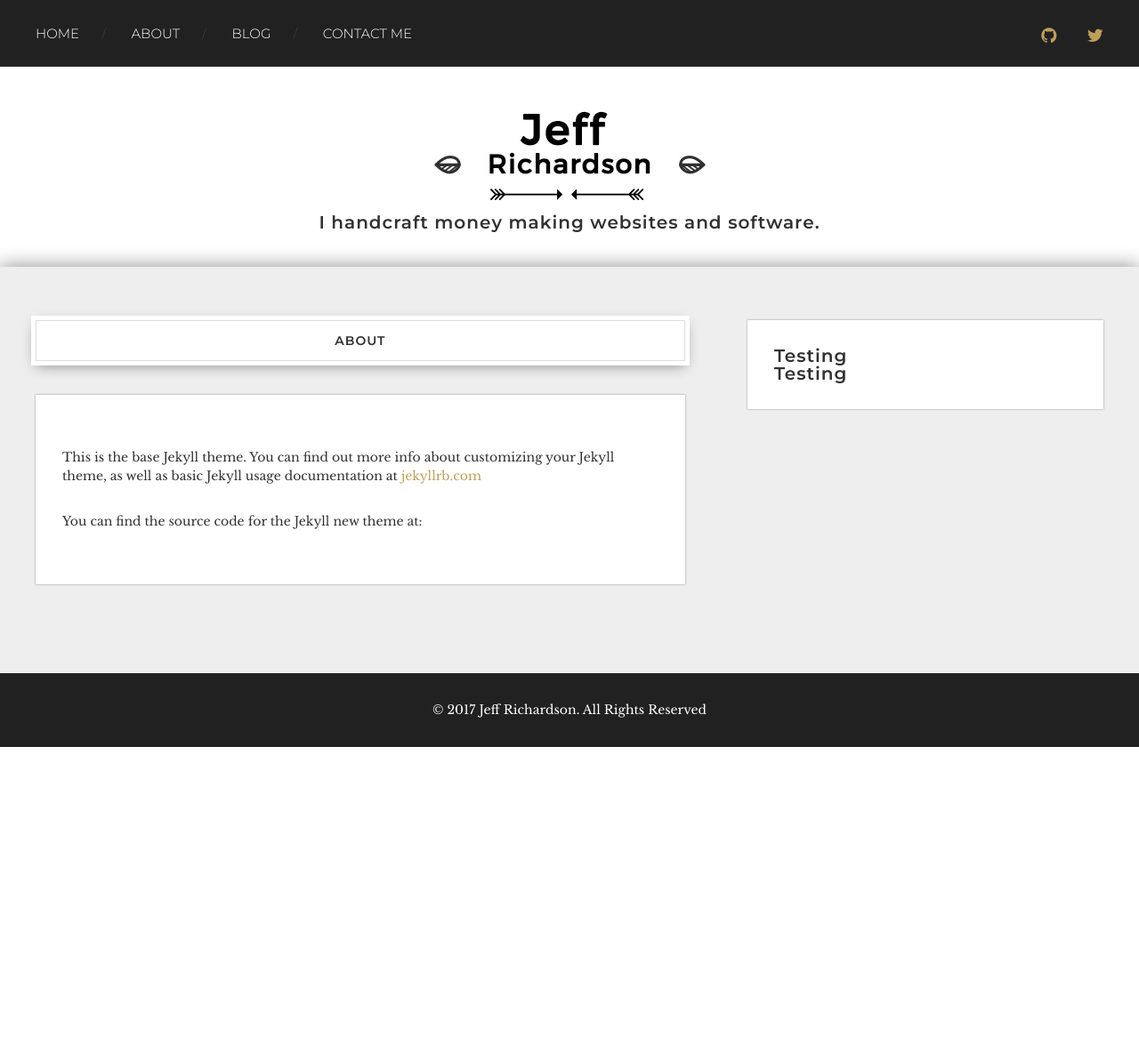
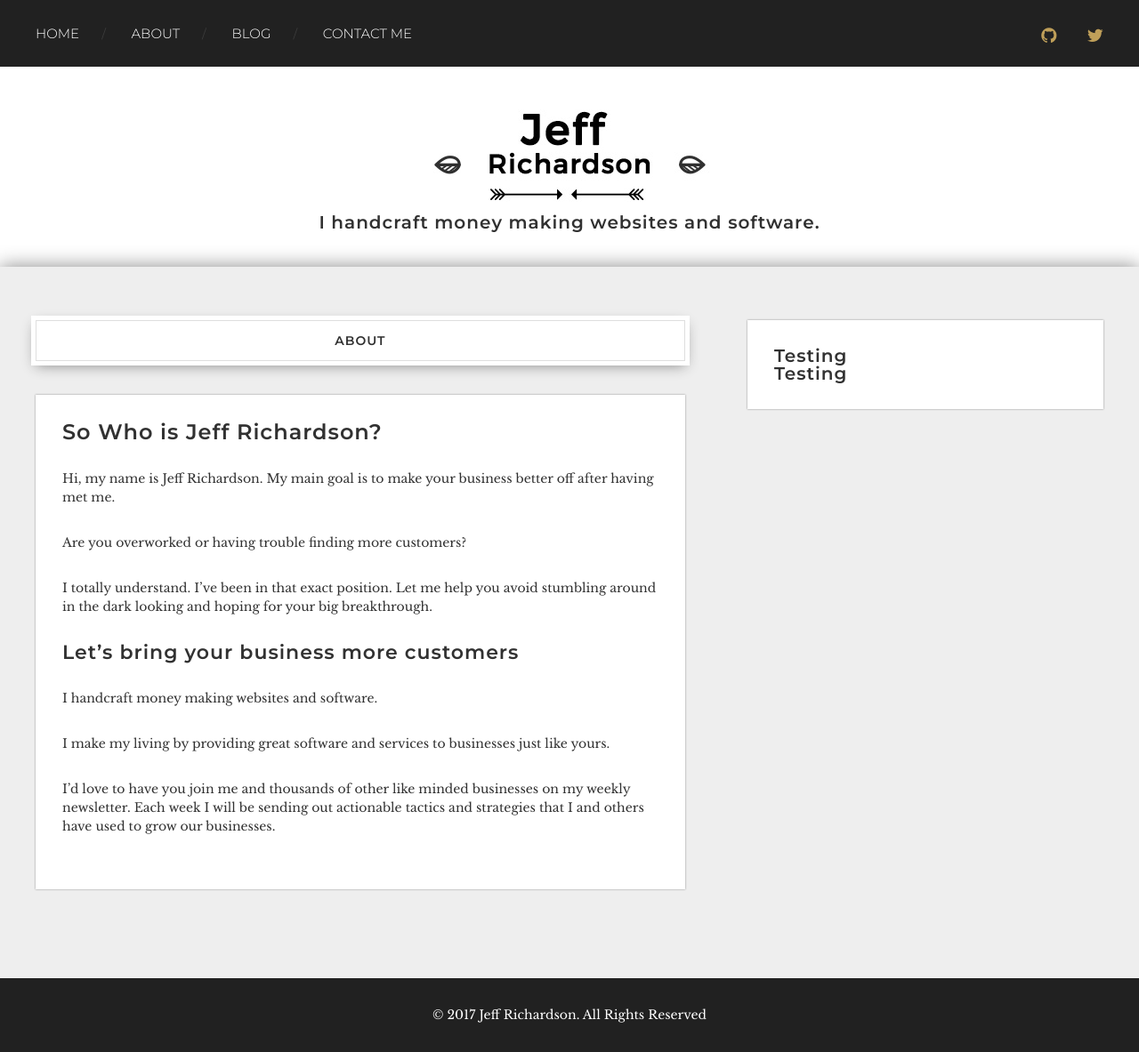
Before and after one commit to jeffAwesome/jeffAwesome2.0, a Jekyll site: the page built from about.md, in a window 1280 px wide. Shown: the whole page at 89% size. Built offline with Jekyll 4.4.1, drawn with Linux system fonts in a browser that asks for light colours; nearby versions of some CDN libraries; before the commit the page ends 900 px from its top, so only the background shows below that.

Commit message:
about page first draft

```diff
--- a/about.md
+++ b/about.md
@@ -4,6 +4,25 @@ title: About
 permalink: /about/
 ---
 
-This is the base Jekyll theme. You can find out more info about customizing your Jekyll theme, as well as basic Jekyll usage documentation at [jekyllrb.com](https://jekyllrb.com/)
+So Who is Jeff Richardson?
+==========================
 
-You can find the source code for the Jekyll new theme at:
+Hi, my name is Jeff Richardson.  My main goal is to *make your business
+better off after having met me*.
+
+Are you overworked or having trouble finding more customers?
+
+I totally understand. I've been in that exact position.  Let me help you
+avoid stumbling around in the dark looking and hoping for your big breakthrough.
+
+Let's bring your business more customers
+----------------------------------------
+
+I handcraft money making websites and software.
+
+I make my living by providing great software and services to businesses just like yours.
+
+
+<strong>I’d love to have you join me and thousands of other like minded businesses on my
+weekly newsletter.  Each week I will be sending out actionable tactics and strategies that I
+and others have used to grow our businesses. </strong>
```
